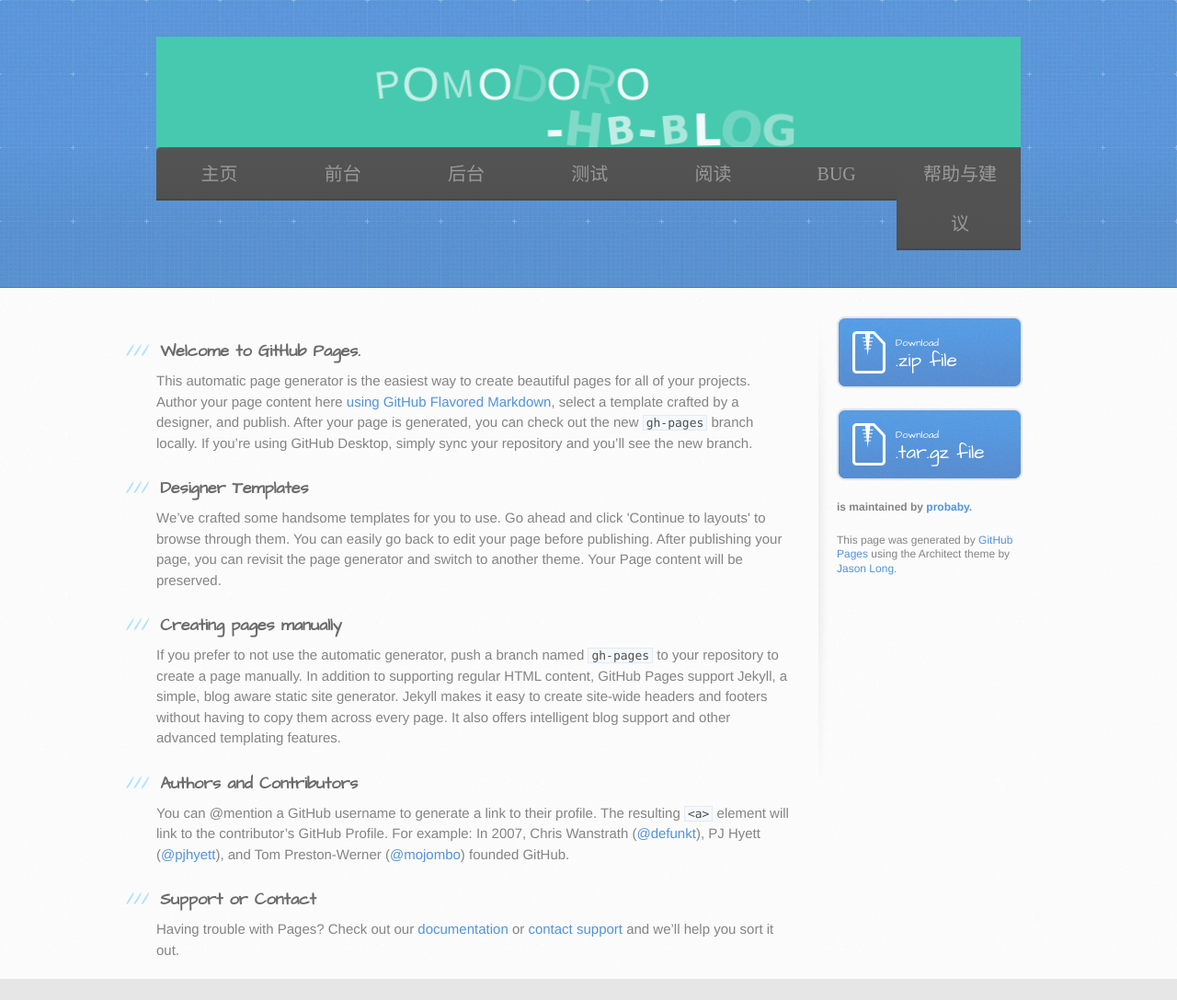
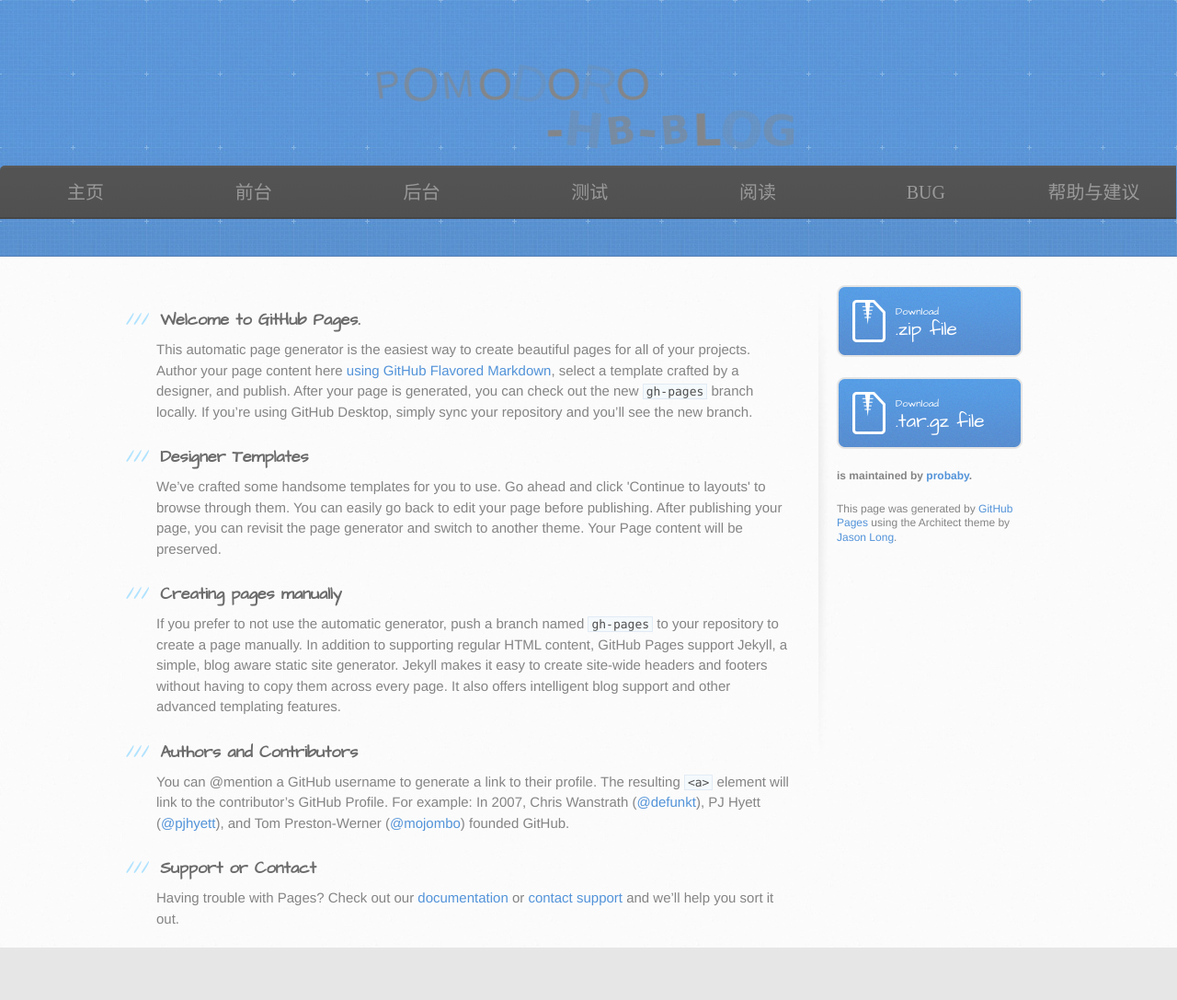
Before and after one commit to probaby/Blog, a Jekyll site: the page index.html, which Jekyll copies as it is, in a window 1280 px wide. Shown: the whole page at 92% size. Built offline with Jekyll 4.4.1, drawn with Linux system fonts in a browser that asks for light colours; nearby versions of some CDN libraries; after the commit the page ends 1053 px from its top, so only the background shows below that.

Commit message:
header
header

```diff
--- a/index.html
+++ b/index.html
@@ -25,8 +25,8 @@
         <!--<h1>Blog</h1>-->
         <!--<h2>My Blog</h2>-->
         <!--<a href="https://github.com/probaby/Blog" class="button"><small>View project on</small> GitHub</a>-->
-        <div style="height: 100%">
-<div  style="top:0;height:120px;width:100%;color:#FFFFFF;background: #1abc9c;">
+
+<!--<div  style="top:0;height:120px;width:100%;color:#FFFFFF;background: #1abc9c;">-->
   <div class="loader font1" style="width:100%;top:10px;margin:0px 0 0px 25%;padding-top:15px">
 	  <span class="span2">P</span>
 	  <span class="span3">O</span>
```
